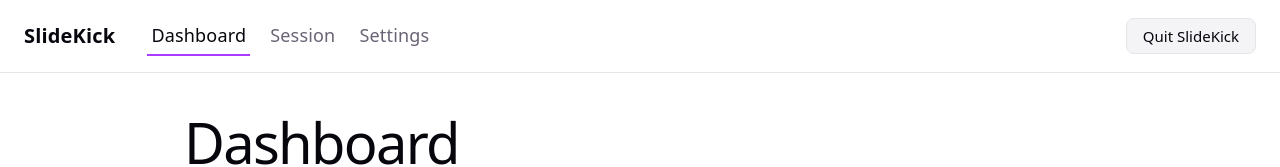
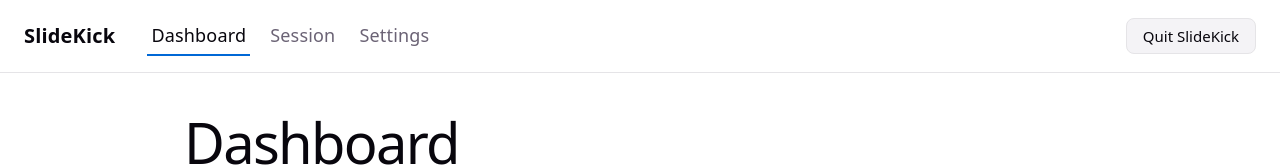
Before and after one commit to ndulkis/slidekick, a React (Vite) app in the folder frontend/: page / in a window 1280 px wide. Shown: the top 167 px of the page. Built offline with nearby package versions, Linux system fonts and the light colour scheme; no server answers.

Commit message:
feat: use the robot's blue as the UI accent color

```diff
--- a/frontend/src/index.css
+++ b/frontend/src/index.css
@@ -4,9 +4,9 @@
   --bg: #fff;
   --border: #e5e4e7;
   --code-bg: #f4f3ec;
-  --accent: #aa3bff;
-  --accent-bg: rgba(170, 59, 255, 0.1);
-  --accent-border: rgba(170, 59, 255, 0.5);
+  --accent: #0068d6;
+  --accent-bg: rgba(0, 136, 255, 0.1);
+  --accent-border: rgba(0, 136, 255, 0.5);
   --social-bg: rgba(244, 243, 236, 0.5);
   --control-bg: #f4f3f6;
   --on-accent: #fff;
@@ -41,9 +41,9 @@
     --bg: #16171d;
     --border: #2e303a;
     --code-bg: #1f2028;
-    --accent: #c084fc;
-    --accent-bg: rgba(192, 132, 252, 0.15);
-    --accent-border: rgba(192, 132, 252, 0.5);
+    --accent: #4db1ff;
+    --accent-bg: rgba(77, 177, 255, 0.15);
+    --accent-border: rgba(77, 177, 255, 0.5);
     --social-bg: rgba(47, 48, 58, 0.5);
     --control-bg: #23252e;
     --on-accent: #16171d;
```
